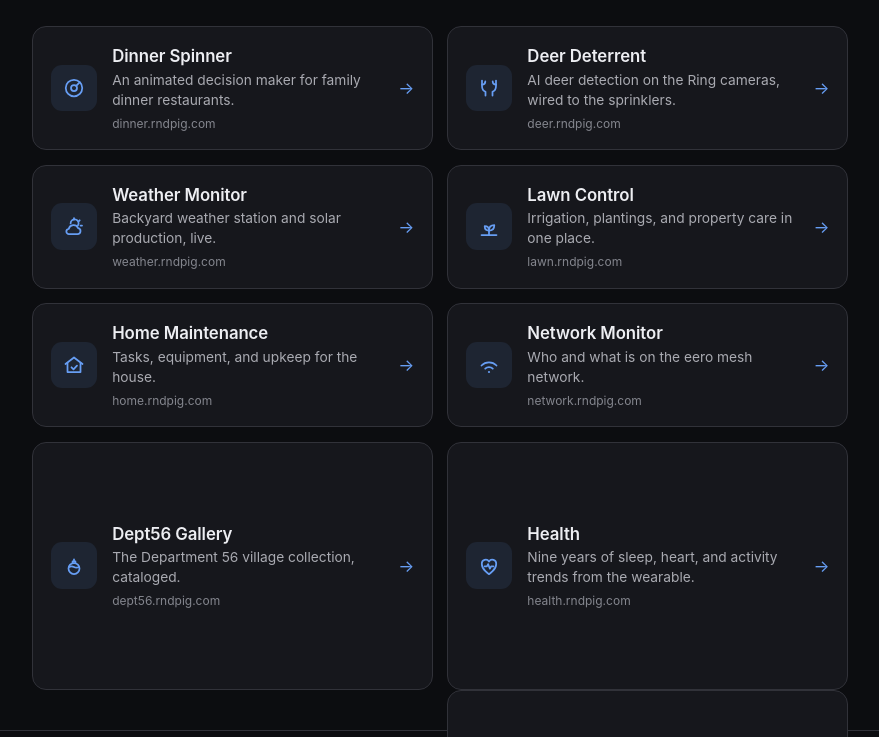
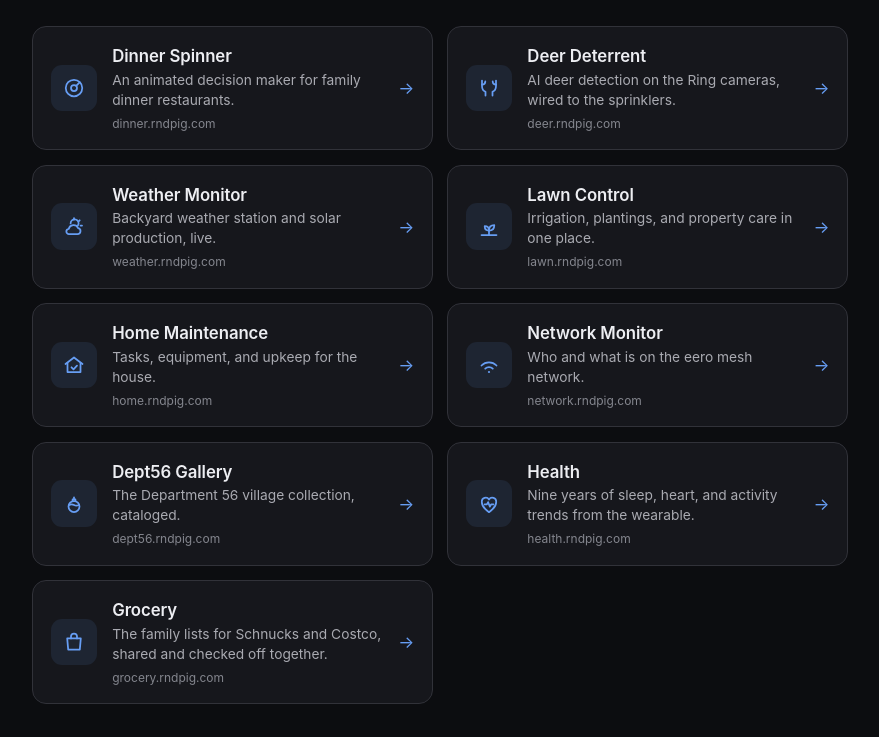
Before and after one commit to rndpig/rndpig-landing, a website: page index.html in a window 1280 px wide. Shown: the part 63-800 px from the top of the page, without its empty margins (200-1079 px from the left). Drawn offline with Linux system fonts and the light colour scheme; a web font is replaced by a local one.

Commit message:
fix(landing): give the Grocery card its own <li>
The Grocery anchor was dropped inside the Health <li> instead of getting its
own list item, so one grid cell held two stacked cards. Each card's
`height: 100%` then resolved against the doubled row, which is why Health and
Grocery rendered oversized and looked fused together, and why SortableJS
(which sorts the <li> children) dragged them as a single unit with drop
targeting that didn't match the visible cards.

Also normalizes the Grocery arrow to the literal → used by every other card.

Co-Authored-By: Claude Fable 5.1 <noreply@anthropic.com>

```diff
--- a/index.html
+++ b/index.html
@@ -190,6 +190,8 @@
                     </span>
                     <span class="app-arrow" aria-hidden="true">→</span>
                 </a>
+            </li>
+            <li style="--i:8">
                 <a href="https://grocery.rndpig.com" class="app" target="_blank" rel="noopener noreferrer">
                     <span class="app-glyph"><svg aria-hidden="true"><use href="#g-grocery"/></svg></span>
                     <span class="app-body">
@@ -197,7 +199,7 @@
                         <span class="app-desc">The family lists for Schnucks and Costco, shared and checked off together.</span>
                         <span class="app-slug">grocery.rndpig.com</span>
                     </span>
-                    <span class="app-arrow" aria-hidden="true">&#8594;</span>
+                    <span class="app-arrow" aria-hidden="true">→</span>
                 </a>
             </li>
         </ul>
```
